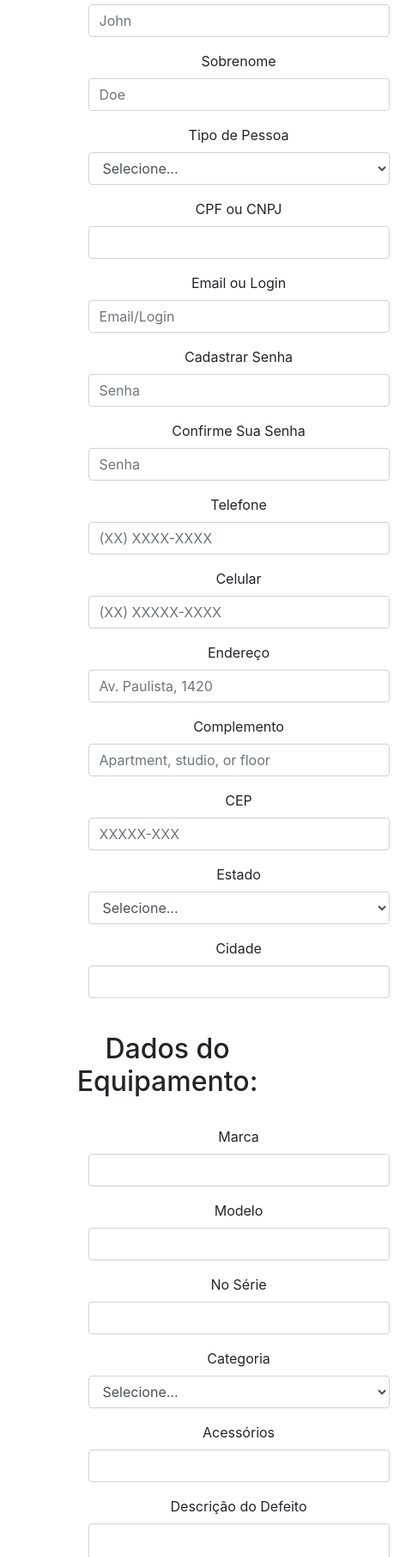
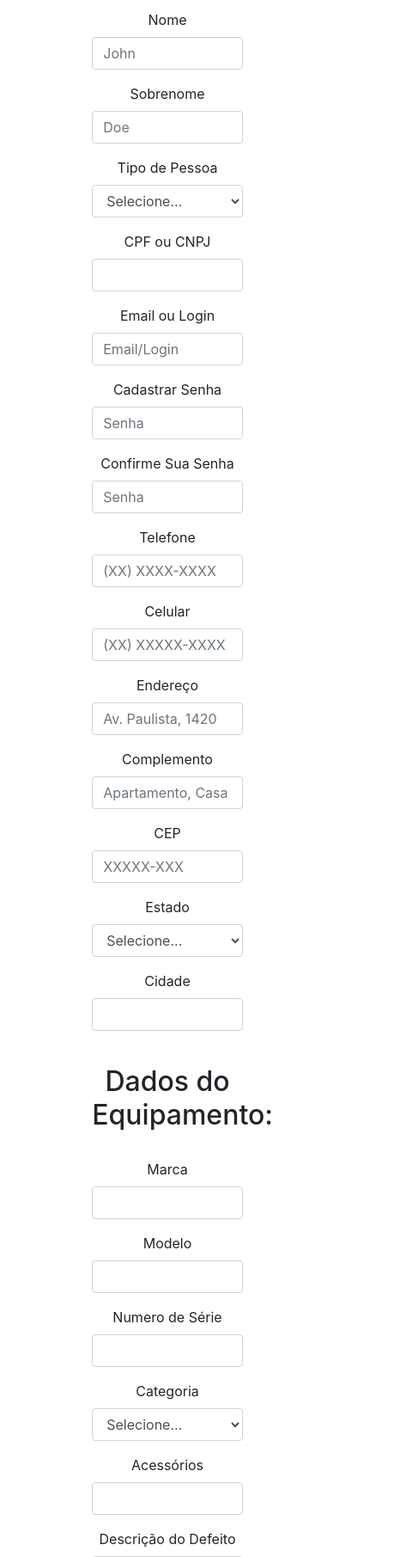
Before and after one commit to hubslashicorp/pontonze-form, a website with bundled scripts: page index.html in a window 390 px wide. Shown: the part 189-2000 px from the top of the page at 86% size, 459 px wide, since content can reach past the window. Built offline with nearby package versions, Linux system fonts and the light colour scheme.

Commit message:
Corretcion MobileVersion

```diff
--- a/css/scrolling-nav.css
+++ b/css/scrolling-nav.css
@@ -13,7 +13,13 @@ section {
 
 form.formulario {
   padding: 5%;
+   display: inline-block;
+    margin-left: auto;
+    margin-right: auto;
+    text-align: left;
+    width: 55%;
 }
+
 
 .navbar-brand {
     height: 50px;
@@ -22,9 +28,9 @@ form.formulario {
   height: 150px;
   padding: 15px;
 }
-.form-group {
+/* .form-group {
   left: 23%;
-}
+} */
 .title {
   text-align: center;
 }
@@ -56,7 +62,7 @@ form.formulario {
   border-color: rgb(191 115 34 / 0.9);
 }
 .form-btn {
-  padding-left: 66%;
+text-align: right;
 }
 #file-upload-button {
   color: rgb(191 115 34 / 0.9);
@@ -78,3 +84,7 @@ input[type='file'] {
 .form-row {
   text-align: center;
 }
+.form {
+    display: block;
+    text-align: center;
+}
--- a/index.html
+++ b/index.html
@@ -50,80 +50,80 @@
       </div>
     </div>
   </nav>
-
+<div class="form">
   <form id="my-form" action="https://formspree.io/maylyarl" method="post" class="formulario">
   </br> </br> </br>
     <h2 class="title">Dados do Cliente:</h2>
   </br>
     <div class="form-row">
-      <div class="form-group col-md-2">
-          <label for="inputName">Nome</label>
+      <div class="form-group col-md-5">
+          <label class="title1" for="inputName">Nome</label>
           <input type="text" id="inputName" name="nome" class="form-control" placeholder="John" required>
       </div>
-      <div class="form-group col-md-4">
-          <label for="inputSurname">Sobrenome</label>
+      <div class="form-group col-md-7">
+          <label class="title1" for="inputSurname">Sobrenome</label>
           <input type="text" class="form-control" name="sobrenome" id="inputSurname" placeholder="Doe" required>
       </div>
   </div>
   <div class="form-row">
-    <div class="form-group col-md-2">
-      <label for="inputP">Tipo de Pessoa</label>
+    <div class="form-group col-md-5">
+      <label class="title1" for="inputP">Tipo de Pessoa</label>
       <select id="inputP" name="tipo de pessoa" class="form-control">
         <option selected>Selecione...</option>
         <option>Pessoa Fisica</option>
         <option>Pessoa Juridica</option>
       </select>
     </div>
-    <div class="form-group col-md-2">
-      <label>CPF ou CNPJ</label>
+    <div class="form-group col-md-5">
+      <label class="title1">CPF ou CNPJ</label>
       <input id="inputcpf" type="text" name="CPF/CNPJ" class="form-control">
   </div>
   </div>
     <div class="form-row">
-      <div class="form-group col-md-6">
-        <label for="inputEmail4">Email ou Login</label>
+      <div class="form-group col-md-12">
+        <label class="title1" for="inputEmail4">Email ou Login</label>
         <input type="email" name="email/login" class="form-control" id="inputEmail4" placeholder="Email/Login">
       </div>
     </div>
     <div class="form-row">
-      <div class="form-group col-md-3">
-        <label for="inputPassword4">Cadastrar Senha</label>
+      <div class="form-group col-md-6">
+        <label class="title1" for="inputPassword4">Cadastrar Senha</label>
         <input type="password" name="senha" class="form-control" id="inputPassword4" placeholder="Senha">
       </div>
-      <div class="form-group col-md-3">
-        <label for="inputPassword4">Confirme Sua Senha</label>
+      <div class="form-group col-md-6">
+        <label class="title1" for="inputPassword4">Confirme Sua Senha</label>
         <input type="password" name="confirmação senha" class="form-control" id="inputPassword4" placeholder="Senha">
       </div>
     </div>
     <div class="form-row">
-    <div class="form-group col-md-2">
-        <label for="inputPhone">Telefone</label>
+    <div class="form-group col-md-5">
+        <label class="title1" for="inputPhone">Telefone</label>
         <input type="text" name="telefone" class="form-control" id="inputPhone" placeholder="(XX) XXXX-XXXX">
       </div>
-      <div class="form-group col-md-2">
-        <label for="inputPhone2">Celular</label>
+      <div class="form-group col-md-5">
+        <label class="title1" for="inputPhone2">Celular</label>
         <input type="text" name="celular" class="form-control" id="inputPhone2" placeholder="(XX) XXXXX-XXXX">
       </div>
   </div>
   <div class="form-row">
-    <div class="form-group col-md-6">
-      <label for="inputAddress">Endereço</label>
+    <div class="form-group col-md-12">
+      <label class="title1" for="inputAddress">Endereço</label>
       <input type="text" name="endereço" class="form-control" id="inputAddress" placeholder="Av. Paulista, 1420">
     </div>
   </div>
   <div class="form-row">
-    <div class="form-group col-md-4">
-      <label for="inputAddress2">Complemento</label>
-      <input type="text" name="complemento" class="form-control" id="inputAddress2" placeholder="Apartment, studio, or floor">
+    <div class="form-group col-md-7">
+      <label class="title1" for="inputAddress2">Complemento</label>
+      <input type="text" name="complemento" class="form-control" id="inputAddress2" placeholder="Apartamento, Casa dos Fundos...">
     </div>
-    <div class="form-group col-md-2">
-      <label for="inputZip">CEP</label>
+    <div class="form-group col-md-5">
+      <label class="title1" for="inputZip">CEP</label>
       <input type="text" name="CEP" class="form-control" id="inputZip" placeholder="XXXXX-XXX">
     </div>
   </div>
     <div class="form-row">
-      <div class="form-group col-md-2">
-        <label for="inputState">Estado</label>
+      <div class="form-group col-md-5">
+        <label class="title1" for="inputState">Estado</label>
         <select id="inputState" name="estado" class="form-control" required>
             <option selected hidden>Selecione...</option>
             <option value="AC">Acre</option>
@@ -155,8 +155,8 @@
             <option value="TO">Tocantins</option>
         </select>
     </div>
-      <div class="form-group col-md-4">
-        <label for="inputCity">Cidade</label>
+      <div class="form-group col-md-7">
+        <label class="title1" for="inputCity">Cidade</label>
         <input type="text" name="cidade" class="form-control" id="inputCity">
       </div>
     </div>
@@ -164,22 +164,22 @@
   <h2 class="title">Dados do Equipamento:</h2>
 </br>
     <div class="form-row">
-      <div class="form-group col-md-3">
-        <label>Marca</label>
+      <div class="form-group col-md-5">
+        <label class="title1">Marca</label>
         <input id="inputMarca" type="text" name="marca" class="form-control">
     </div>
-    <div class="form-group col-md-3">
-      <label>Modelo</label>
+    <div class="form-group col-md-7">
+      <label class="title1">Modelo</label>
       <input id="inputModel" type="text" name="modelo" class="form-control">
     </div>
     </div>
     <div class="form-row">
-    <div class="form-group col-md-4">
-      <label>No Série</label>
+    <div class="form-group col-md-7">
+      <label class="title1">Numero de Série</label>
       <input id="inputSerie" type="text" name="n de serie" class="form-control">
     </div>
-    <div class="form-group col-md-2">
-      <label for="inputCat">Categoria</label>
+    <div class="form-group col-md-5">
+      <label class="title1" for="inputCat">Categoria</label>
       <select id="inputCat" name="categoria" class="form-control">
         <option selected>Selecione...</option>
         <option>Smartphone</option>
@@ -196,19 +196,19 @@
     </div>
     </div>
     <div class="form-row">
-      <div class="form-group col-md-6">
-        <label>Acessórios</label>
+      <div class="form-group col-md-12">
+        <label class="title1">Acessórios</label>
         <input id="inputAcess" type="text" name="acessorios" class="form-control">
       </div>
       </div>
       <div class="form-row">
-        <div class="form-group col-md-6">
-          <label>Descrição do Defeito</label>
+        <div class="form-group col-md-12">
+          <label class="title1">Descrição do Defeito</label>
           <textarea  id="inputMsg" type="text" name="mensagem" class="form-control mensagem" required=""></textarea>
         </div>
         </div>
       <div class="form-row">
-        <div class="form-group col-md-2">
+        <div class="form-group col-md-4">
           <label class='selecao-arquivo' for='selecao-arquivo'>Anexar Imagem &#187;</label>
           <input id='selecao-arquivo' name="anexo" type='file'>
     <!-- <input type="submit" value="Submit"> -->
@@ -217,7 +217,7 @@
     <!-- <div class="form-group">
       <div class="form-check">
         <input class="form-check-input" type="checkbox" id="gridCheck">
-        <label class="form-check-label" for="gridCheck">
+        <label class="title1" class="form-check-label" for="gridCheck">
           Check me out
         </label>
       </div>
@@ -227,6 +227,7 @@
     <p id="my-form-status"></p>
     </div>
   </form>
+</div>
 
   <!-- Footer -->
   <footer class="py-5 bg-dark">
```
